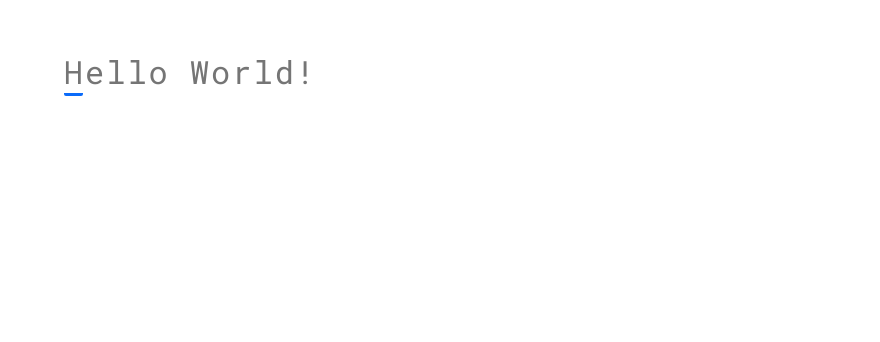
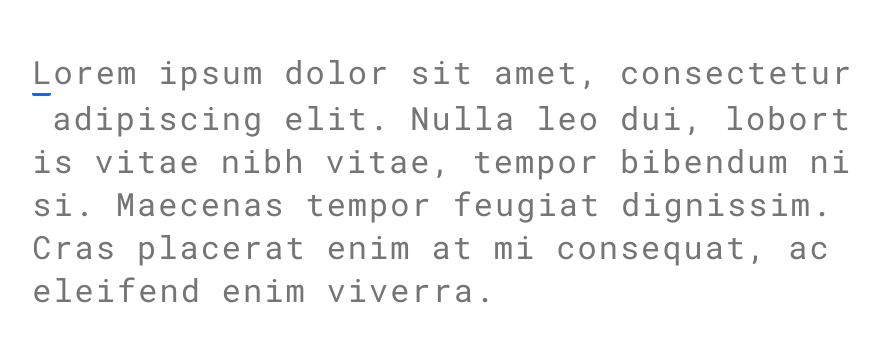
Before and after one commit to carlosarias1992/keypress, a website built with webpack: page index.html in a window 1280 px wide. Shown: the whole page, without its empty margins (197-1077 px from the left). Built offline with nearby package versions, Linux system fonts and the light colour scheme.

Commit message:
Update lesson seed file

```diff
--- a/assets/css/lessons.css
+++ b/assets/css/lessons.css
@@ -1,5 +1,5 @@
 .lesson-container {
-    width: 60%;
+    width: 65%;
     margin: 0 auto;
     margin-top: 50px;
     font-size: 32px;
--- a/src/lessons.js
+++ b/src/lessons.js
@@ -1,6 +1,6 @@
 export default {
     0: {
-        lessonName: "Hello World",
-        content: "Hello World!"
+        lessonName: "Lorem Ipsum",
+        content: "Lorem ipsum dolor sit amet, consectetur adipiscing elit. Nulla leo dui, lobortis vitae nibh vitae, tempor bibendum nisi. Maecenas tempor feugiat dignissim. Cras placerat enim at mi consequat, ac eleifend enim viverra."
     }
 };
```
Also changed, not shown: dist/main.js.
